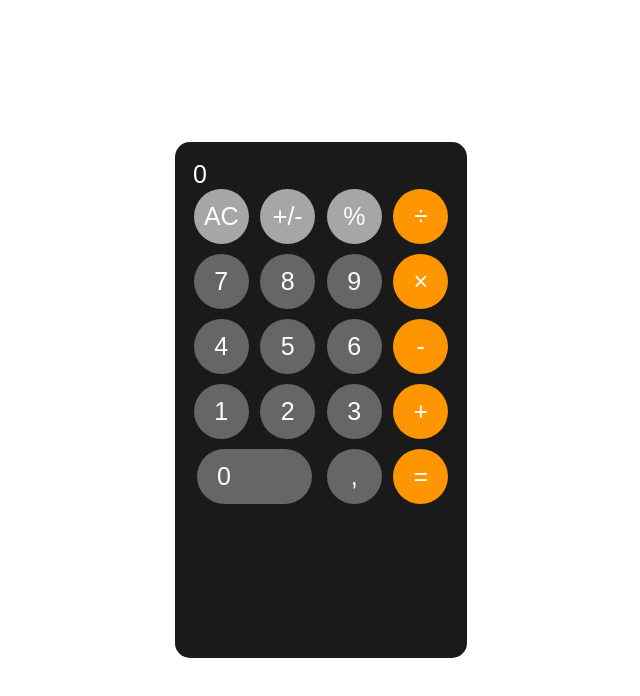
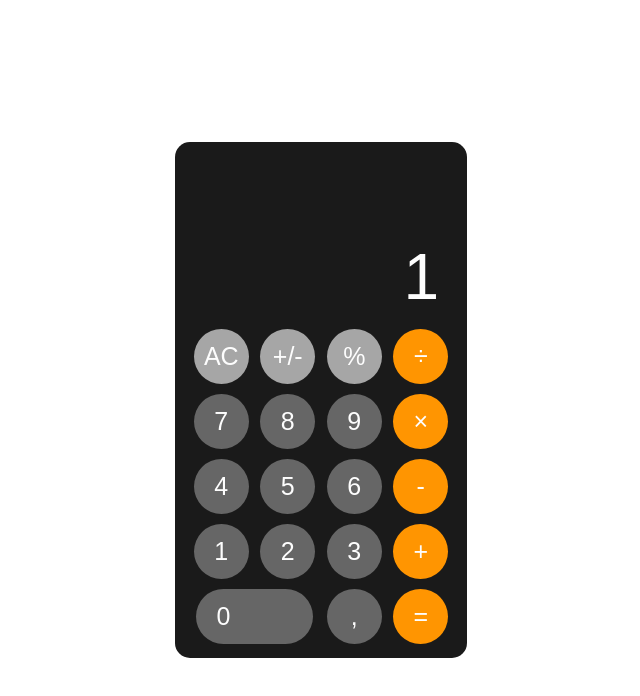
Before and after one commit to VanilStorm/RCalculator, a React (Create React App) app in the folder calc/: page / in a window 1280 px wide. Shown: the top 696 px of the page, without its empty margins (319-959 px from the left). Built offline with nearby package versions, Linux system fonts and the light colour scheme.

Commit message:
Added extra styles

```diff
--- a/calc/src/components/calc/component/index.js
+++ b/calc/src/components/calc/component/index.js
@@ -5,7 +5,7 @@ const CalcLayout = () => {
     return (
         <div className={style.container}>
             <div className={style.resultField}>
-                0
+                <p>1</p>
             </div>
             <div className={style.buttons}>
                 <div className={`${style.button} ${style.grey}`}>AC</div>
--- a/calc/src/components/calc/component/style.module.scss
+++ b/calc/src/components/calc/component/style.module.scss
@@ -14,7 +14,19 @@
   font-family: $mainFont;
   font-size: $mainFontSize;
 
+  .resultField {
+    display: grid;
+    justify-items: end;
+    align-items: end;
 
+    height: 18vh;
+
+    padding: 10px;
+    margin-bottom: 5px;
+
+    p {
+      font-size: $resultFontSize;
+    }
   }
 
   .buttons {
@@ -22,15 +34,13 @@
     align-items: center;
     justify-items: center;
 
+    gap: 10px;
     grid-template-areas:
     "ac p-m percent division"
     "seven eight nine multi"
     "for five six minus"
     "one two three plus"
-  "zero zero dot equal"
-
-;
-  gap: 10px;
+    "zero zero dot equal";
 
     .button {
       width: 45px;
@@ -60,7 +70,7 @@
 
     .zero {
       grid-area: zero;
-    width: 73%;
+      width: 74%;
       border-radius: 34px;
 
       text-align: start;
@@ -75,3 +85,4 @@
       background-color: $btnGrey;
     }
   }
+}
--- a/calc/src/styles/_fonts.scss
+++ b/calc/src/styles/_fonts.scss
@@ -1,5 +1,6 @@
 //fontSize
 $mainFontSize: 25px;
+$resultFontSize: 4rem;
 
 
 //fonts
```
Lines whose indentation alone changed are shown as unchanged.
